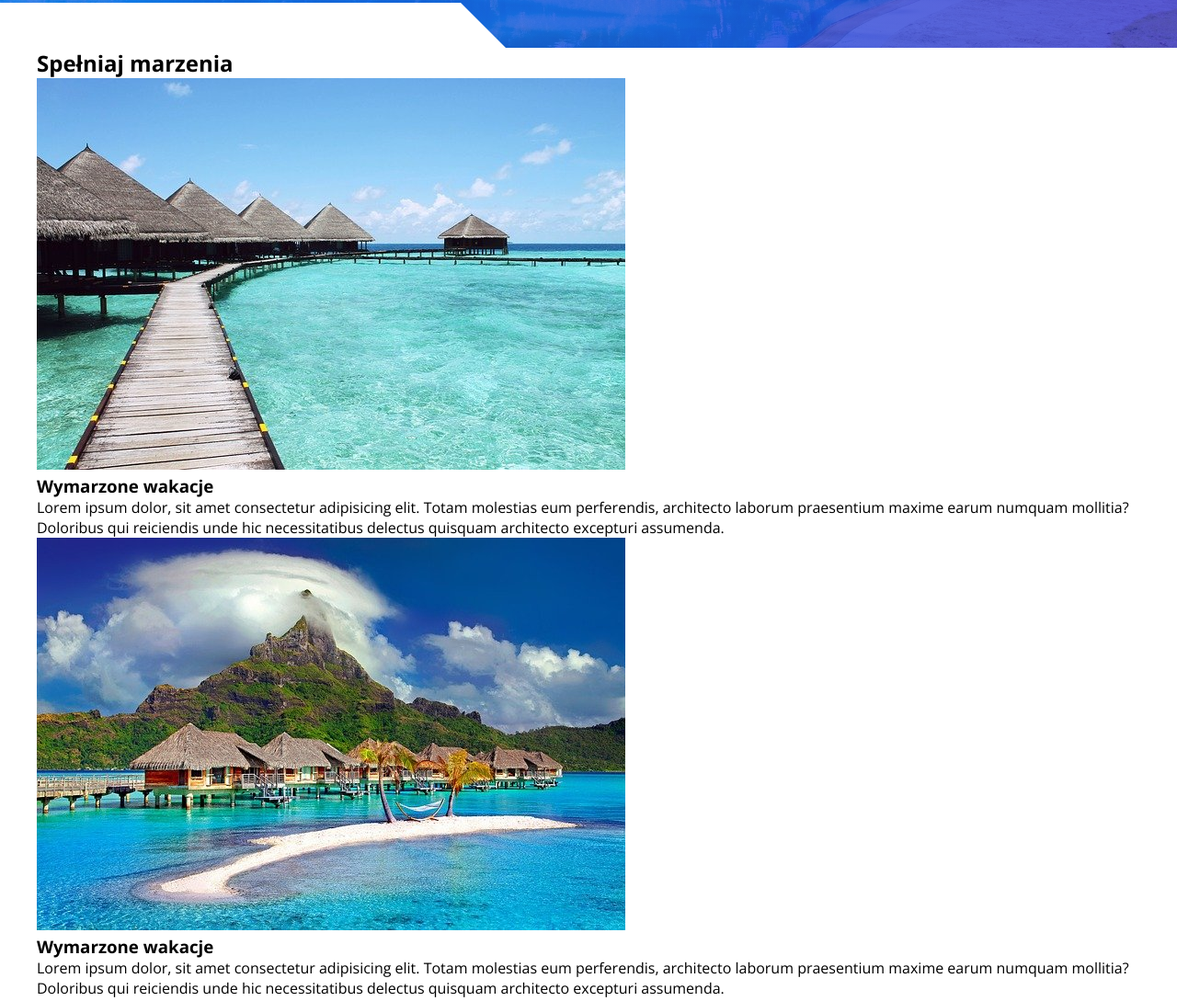
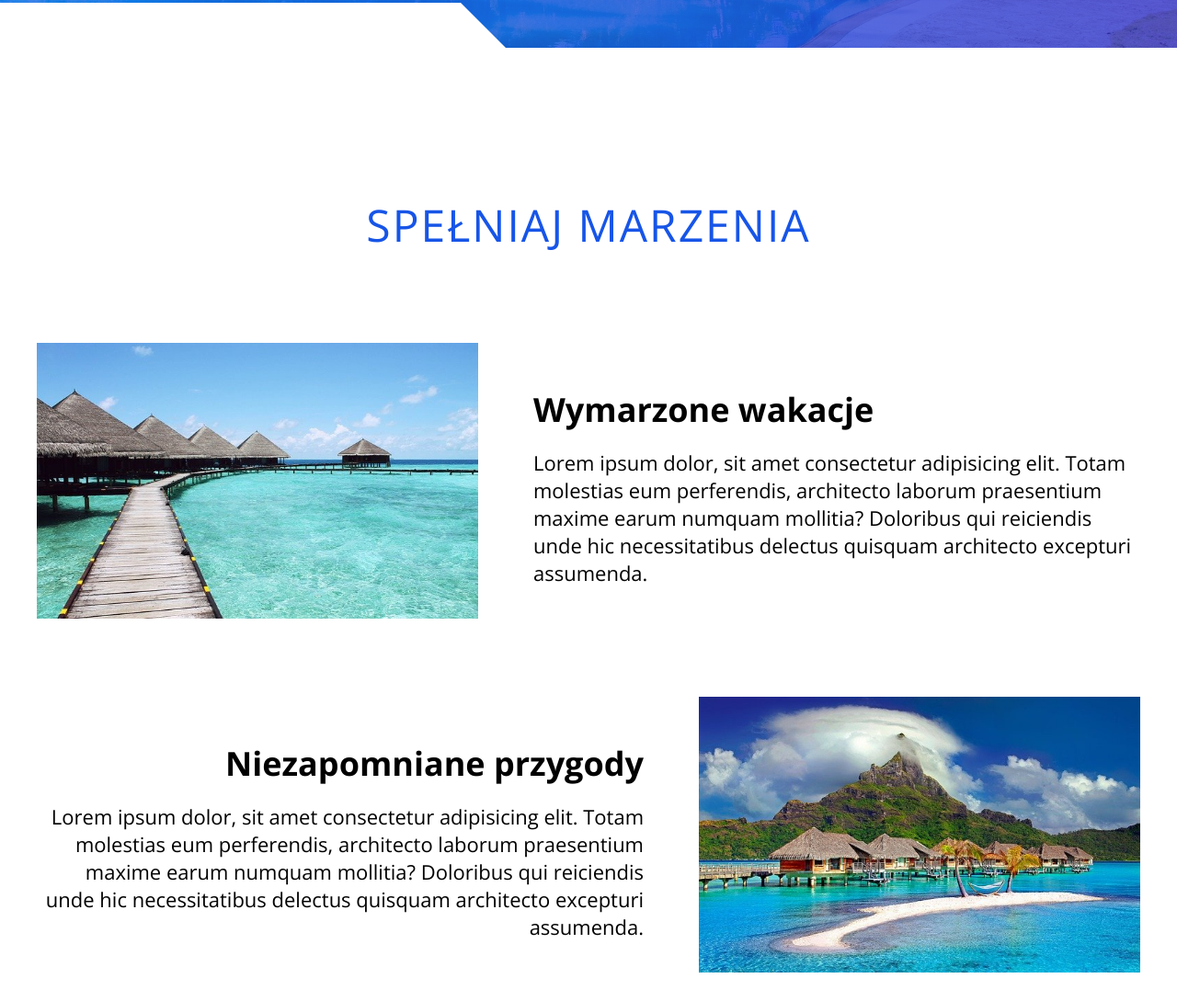
Before and after one commit to BParaszczak/tropical-island, a plain HTML site: page index.html in a window 1280 px wide. Shown: the part 548-1637 px from the top of the page at 92% size. Drawn offline with nearby package versions, Linux system fonts and the light colour scheme.

Commit message:
dreams styled

```diff
--- a/index.html
+++ b/index.html
@@ -59,7 +59,7 @@
                         <img src="./img/bora-bora.jpg" alt="Chatki, ocean, góry" class="dreams__img">
                     </div>
                     <div class="dreams__box-text dreams__box-text--right">
-                        <h3 class="dreams__title">Wymarzone wakacje</h3>
+                        <h3 class="dreams__title">Niezapomniane przygody</h3>
                         <p class="dreams__text">Lorem ipsum dolor, sit amet consectetur adipisicing elit. Totam molestias eum perferendis, architecto laborum praesentium maxime earum numquam mollitia? Doloribus qui reiciendis unde hic necessitatibus delectus quisquam architecto excepturi assumenda.</p>
                     </div>
                 </div>
--- a/sass/_components.scss
+++ b/sass/_components.scss
@@ -44,7 +44,42 @@
   }
 
   &:hover::before {
-      transform: scale(1);
-      transform-origin: left;
+    transform: scale(1);
+    transform-origin: left;
   }
 }
+
+.section-heading {
+  position: relative;
+  margin-bottom: 2em;
+  font-size: 3rem;
+  font-weight: 300;
+  text-transform: uppercase;
+  text-align: center;
+  color: $main-color;
+  letter-spacing: 2px;
+}
+
+.section-padding {
+  padding: 6em 2em;
+}
+
+@media(min-width: 768px){
+  .section-heading {
+    font-size: 3.6rem;
+  }
+
+  .section-padding {
+    padding: 8em 2em;
+  }
+}
+
+@media(min-width: 992px){
+  .section-heading {
+    font-size: 4.8rem;
+  }
+
+  .section-padding {
+    padding: 10em 2em;
+  }
+}
--- a/sass/main.scss
+++ b/sass/main.scss
@@ -174,9 +174,65 @@ body {
   }
 }
 
+// MAIN
+
+// DREAMS SECTION
+
+.dreams {
+  &__box {
+    display: flex;
+    flex-direction: column;
+    margin: 2em 0;
+  }
+
+  &__img {
+    width: 100%;
+    margin-bottom: 1em;
+  }
+
+  &__title {
+    margin-bottom: 0.5em;
+  }
+
+  &__text {
+    font-size: 1.4rem;
+  }
+}
+
 // =========================================
 // MEDIA
 // =========================================
+
+@media (min-width: 576px) {
+  .dreams {
+
+    &__box {
+      flex-direction: row;
+      justify-content: space-between;
+
+      &-text {
+        width: 55%;
+
+        &--right {
+          text-align: right;
+        }
+      }
+
+      &-img {
+        width: 40%;
+
+        &--right {
+          order: 1;
+        }
+      }
+    }
+
+    &__img {
+      margin-bottom: 0;
+      max-height: 300px;
+    }
+  }
+}
 
 @media (min-width: 768px) {
   .white-block {
@@ -197,6 +253,12 @@ body {
       font-size: 1.6rem;
     }
   }
+
+  .dreams {
+    &__text {
+      font-size: 1.8rem;
+    }
+  }
 }
 
 @media (min-width: 992px) {
@@ -212,4 +274,32 @@ body {
       font-size: 10rem;
     }
   }
+
+  .nav {
+    &__item {
+      font-size: 4.8rem;
+    }
+  }
+
+  .dreams {
+
+    &__box {
+      margin: 5em 0;
+
+      &-text {
+        display: flex;
+        flex-direction: column;
+        justify-content: flex-end;
+        margin-bottom: 2.5em;
+      }
+    }
+
+    &__title {
+      font-size: 3.6rem;
+    }
+
+    &__text {
+      font-size: 2.2rem;
+    }
+  }
 }
```
Also changed, not shown: css/main.css, 1 other file.
